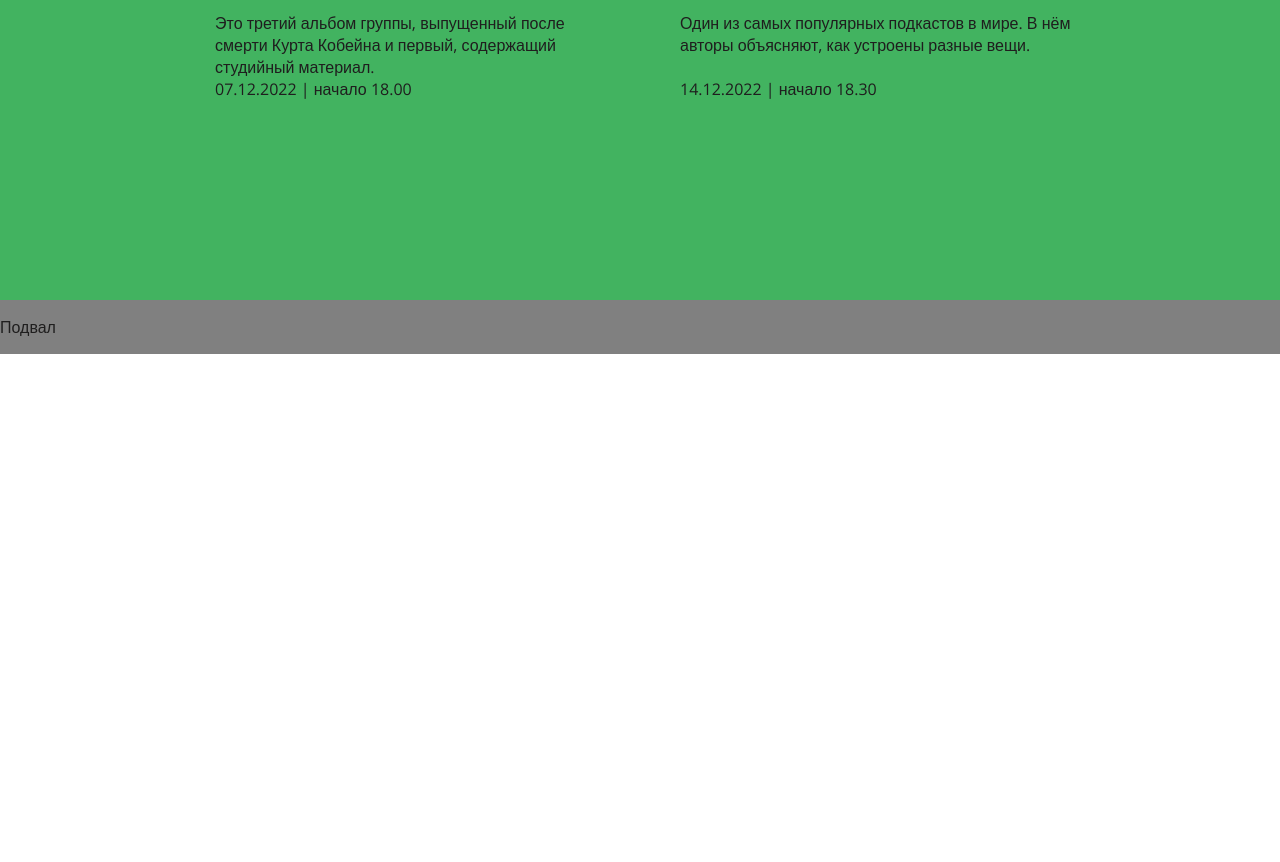
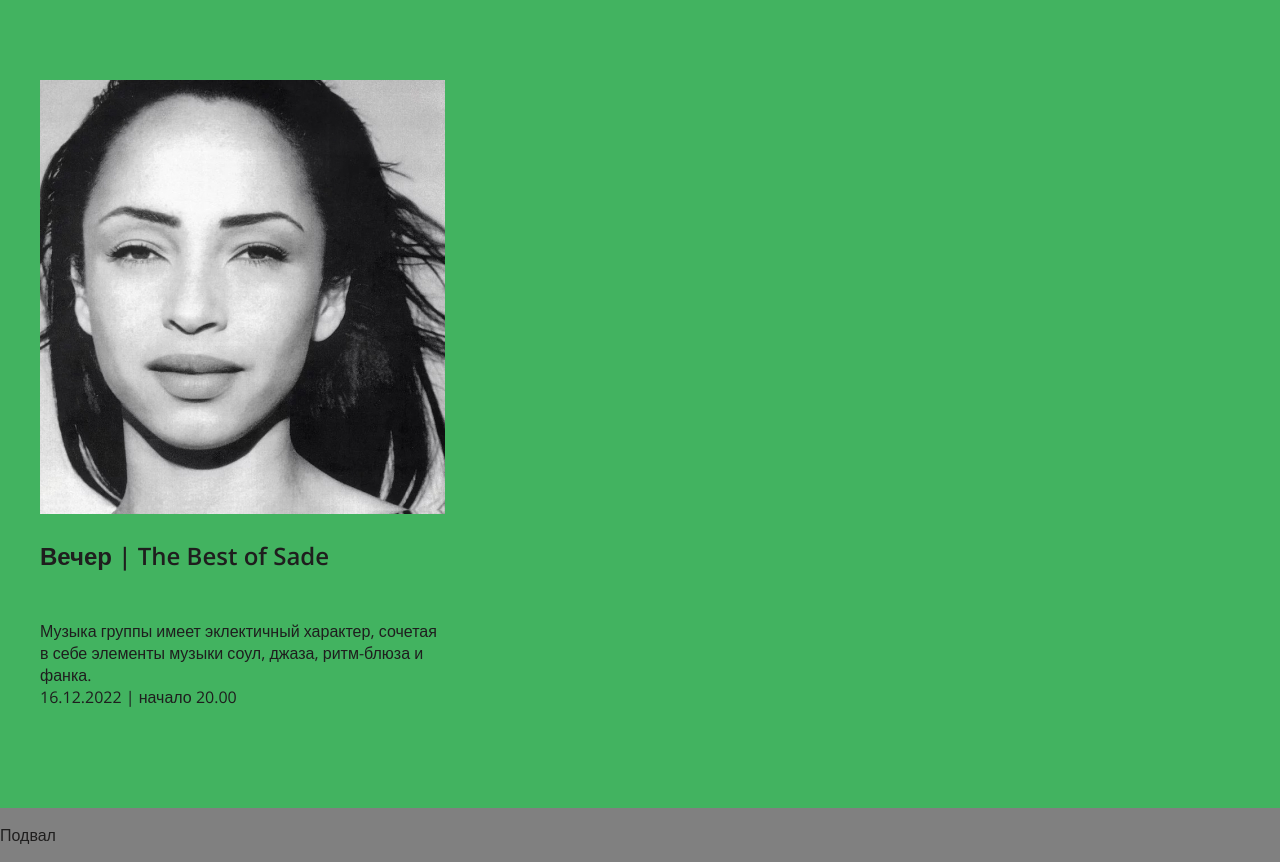
Before and after one commit to Roma-jiro/Roma-jiro.github.io, a plain HTML site: page events.html in a window 1280 px wide. Shown: the part 1167-2029 px from the top of the page. Before the commit the page ends 1521 px from the top, so only its background shows below. Drawn offline with nearby package versions, Linux system fonts and the light colour scheme.

Commit message:
sixth commit

```diff
--- a/events.html
+++ b/events.html
@@ -56,6 +56,19 @@
                             <time datetime="2022-12-14T18:30">14.12.2022 | начало 18.30</time>
                         </a>
                     </article>
+                    <article class="event-card listing_event-card">
+                        <a href="#" class="event-card_link">
+                            <picture class="event-card_picture">
+                                <img src="assets/images/card__Sade.jpg" alt="musicband" class="event-card_img"/>
+                            </picture>
+                            <h4 class="event-card_title">Вечер | The Best of Sade
+                            </h4>
+                            <p class="event-card_text">Музыка группы имеет эклектичный характер, сочетая в себе элементы музыки соул, джаза,
+                                ритм-блюза и фанка.
+                            </p>
+                            <time datetime="2022-12-16T20:00">16.12.2022 | начало 20.00</time>
+                        </a>
+                    </article>
                 </div>
             </section>
             </div>
--- a/styles.css
+++ b/styles.css
@@ -155,7 +155,7 @@
 }
 
 .events_listing{
-    padding: 140px 0 100px;
+    margin-bottom: 100px;
 }
 
 .listing{
```
Also changed, not shown: assets/images/card__Sade.jpg (added).
